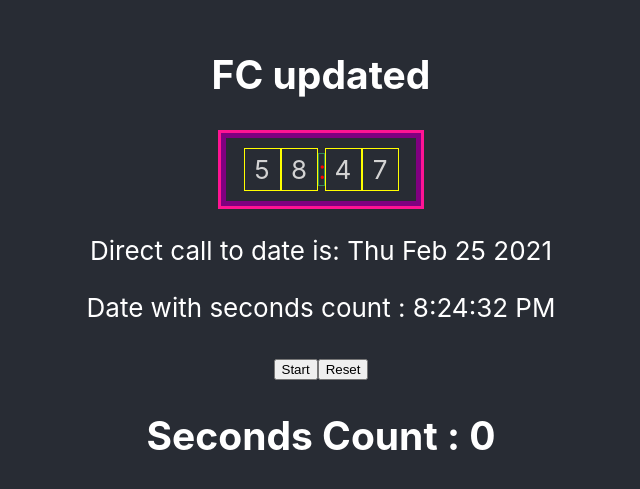
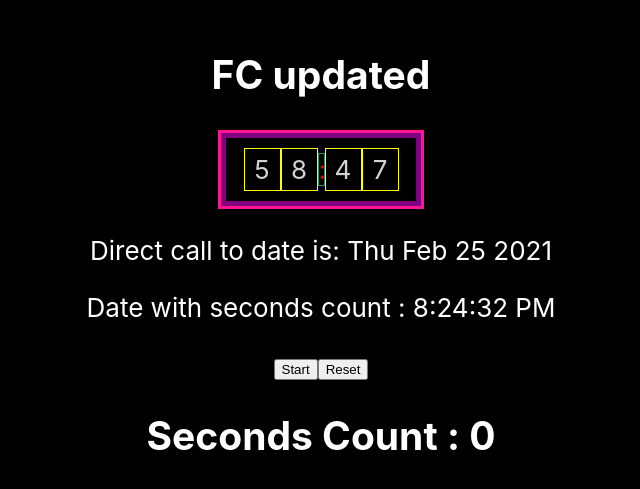
Before and after one commit to stevekutz/timerReact_HTTPS, a React (Create React App) app in the folder app/: page / in a window 1280 px wide. Shown: the part 145-634 px from the top of the page, without its empty margins (319-959 px from the left). Built offline with nearby package versions, Linux system fonts and the light colour scheme.

Commit message:
cleaned up styling, setting seconds digit display in TimerDisplay

```diff
--- a/app/src/App.css
+++ b/app/src/App.css
@@ -1,12 +1,21 @@
-* {
+/* * {
     box-sizing: boder-box;
-}
+} */
 
 .App {
   text-align: center;
+  display: flex;
+  flex-direction: column;
+  margin: 0 auto;
+  background: black;
+  min-height: 100vh;
+  align-items: center;
+  justify-content: center;
+  font-size: calc(10px + 2vmin);
+  color: white;
 }
 
-.App-logo {
+/* .App-logo {
   height: 40vmin;
   pointer-events: none;
 }
@@ -39,4 +48,4 @@
   to {
     transform: rotate(360deg);
   }
-}
+} */
--- a/app/src/App.js
+++ b/app/src/App.js
@@ -5,11 +5,8 @@
 function App() {
   return (
     <div className="App">
-        <header className="App-header">
         <h2> FC updated </h2>
         <Timer />
-
-      </header>
     </div>
   );
 }
--- a/app/src/comp/Timer.js
+++ b/app/src/comp/Timer.js
@@ -97,7 +97,7 @@
                 colon = ":"
                 sec_tens = "4"
                 sec_ones = "7"
-
+                secondsCount = {secondsCount}
 
 
             />
--- a/app/src/comp/TimerDisplay.js
+++ b/app/src/comp/TimerDisplay.js
@@ -9,6 +9,11 @@
 
 
 const TimerDisplay = (props) => {
+
+
+    console.log("Inside TimerDisplay", typeof(props.secondsCount));
+
+
 
     return (
             <DisplayContainerDiv>
```
